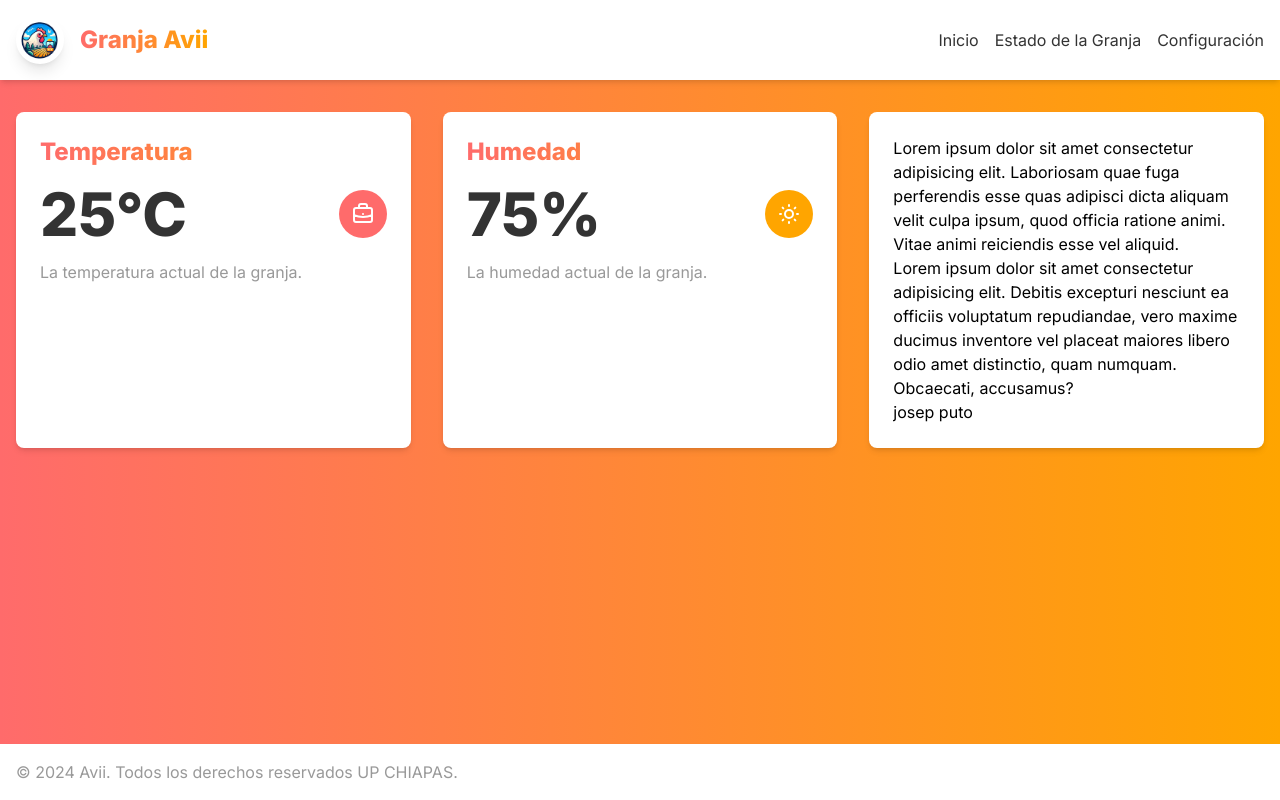
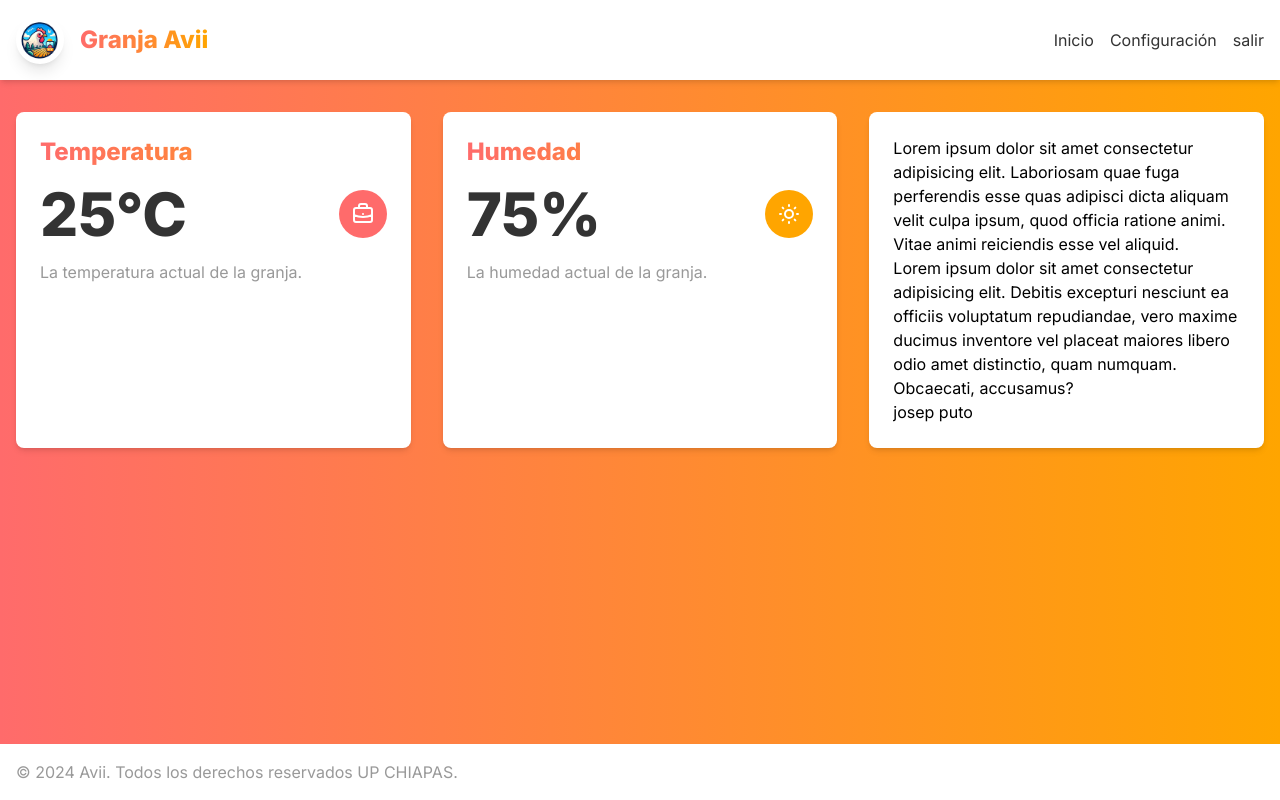
Before and after one commit to JhairAlexby1/multidisciplinario-5-front, a Next.js app: page /homePage in a window 1280 px wide. Built offline with nearby package versions, Linux system fonts and the light colour scheme.

Commit message:
opciones del header modificadas

```diff
--- a/src/components/header/Header.tsx
+++ b/src/components/header/Header.tsx
@@ -25,12 +25,12 @@ export const Header = () => {
               </li>
               <li>
                 <a href="#" className="text-[#333] hover:text-[#FFA500]">
-                  Estado de la Granja
+                Configuración
                 </a>
               </li>
               <li>
                 <a href="#" className="text-[#333] hover:text-[#FFA500]">
-                  Configuración
+                  salir
                 </a>
               </li>
             </ul>
```
